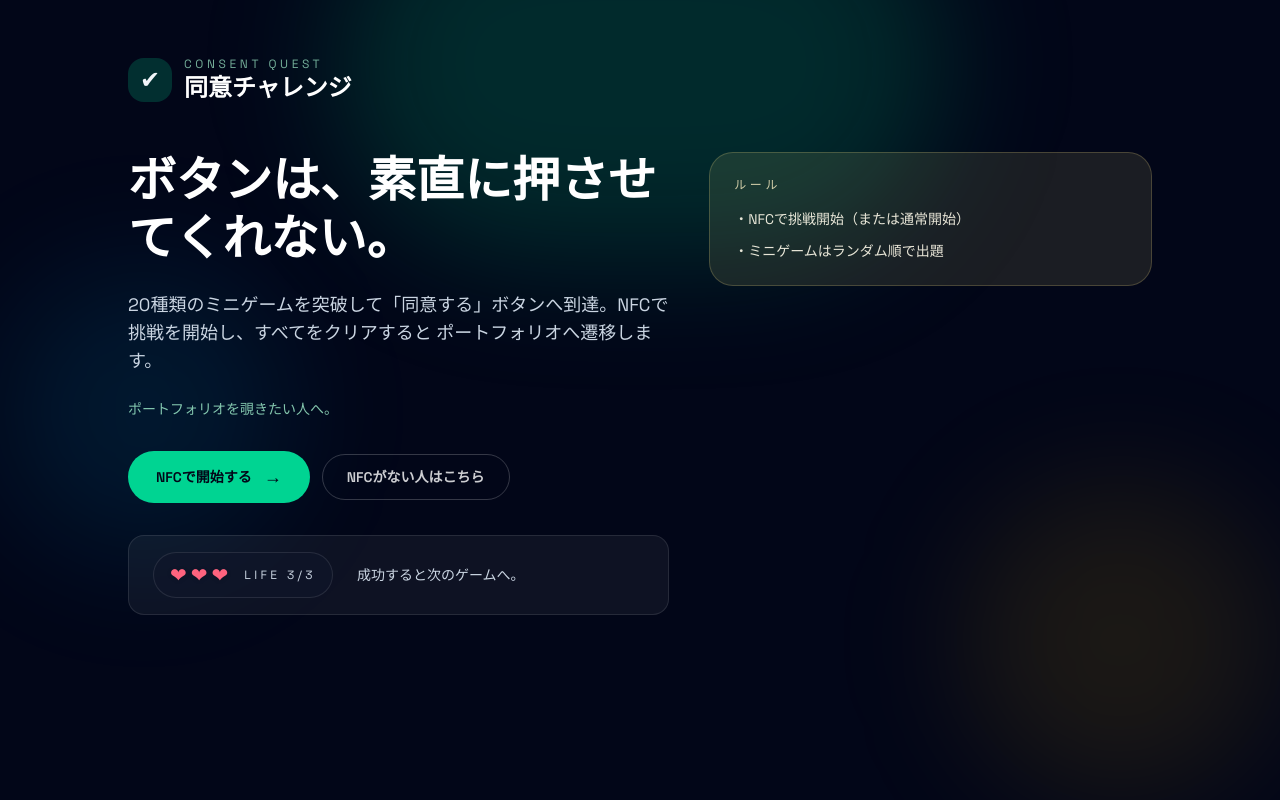
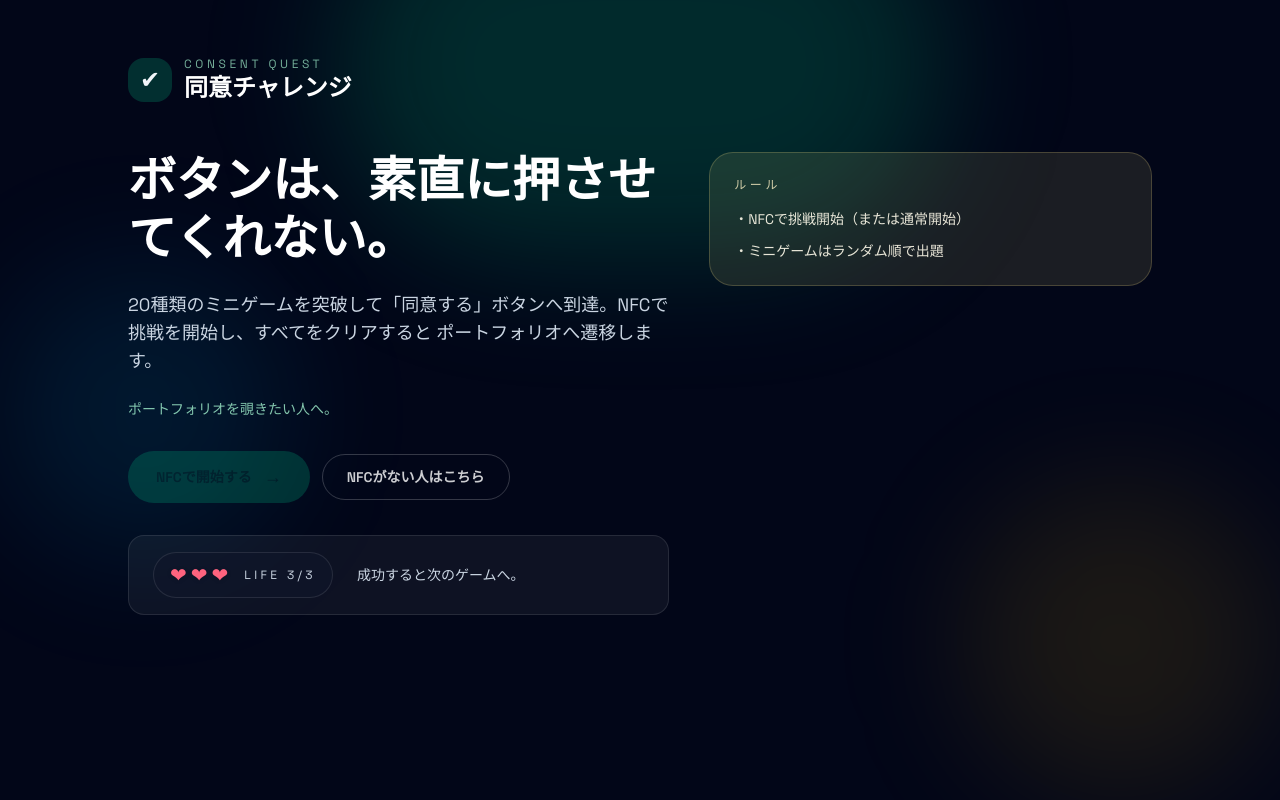
Before and after one commit to ibuki3268/try_solo_ibuki, a Next.js app: page / in a window 1280 px wide. Built offline with nearby package versions, Linux system fonts and the light colour scheme; a web font is replaced by a local one.

Commit message:
fix 作れていないNFC開始ボタンの無効化とりずむゲームの激重改善

```diff
--- a/app/components/GameManager.tsx
+++ b/app/components/GameManager.tsx
@@ -84,8 +84,8 @@ const consentArticles = [
     article: "第5条",
     title: "ゲームプレイについて",
     items: [
-      "(1) 利用者は本ゲームの難易度や結果に対し、冷静に対処します。",
-      "(2) 利用者は過度な時間投入を避け、適度な休息を心がけます。",
+      "(1) 利用者は本ゲームの難易度や結果に対し、キレてはいけません。",
+      "(2) 利用者は仕様に文句があっても暴言を吐かないこと誓います。",
       "(3) 利用者は本ゲームをプレイ中、他者の睡眠を妨害しないよう配慮します。",
       "(4) 利用者は負けて悔しい場合でも、壁を殴ることなく再挑戦を誓います。",
     ],
@@ -95,7 +95,7 @@ const consentArticles = [
     title: "個人情報の取扱いについて",
     items: [
       "(1) 利用者が個人情報を入力する場合、その情報の責任は利用者が負います。",
-      "(2) 利用者は他者の個人情報を無断で入力・共有しないと誓います。",
+      "(2) 利用者はふざけて個人情報を入力した場合自身の愚かさを悔います。",
       "(3) 利用者は本ゲーム内に入力した情報の削除要求を行うことができます。",
       "(4) 利用者は個人情報を入力する場所はないだろというツッコミをしないことを誓います。",
     ],
@@ -106,7 +106,7 @@ const consentArticles = [
     items: [
       "(1) 利用者が成績やスコアをSNSで共有する場合、その責任は利用者が負います。",
       "(2) 利用者のゲームデータは開発サーバーに保存される場合があります。",
-      "(3) 利用者はゲームデータを改ざんしないことを誓います。",
+      "(3) 利用者は保存するゲームデータなんてないだろと思いません。",
       "(4) 開発者はゲームデータの損失についての責任を負いません。",
     ],
   },
@@ -137,7 +137,7 @@ const consentArticles = [
       "(1) 利用者は不正行為（チート）を用いた場合開発者に損害賠償としてハックを支払います。",
       "(2) 本ゲームは現状のまま提供され、明示的な保証はありません。",
       "(3) 利用者が本ゲーム利用時に受けた身体的・精神的損害の責任は負いません。",
-      "(4) 利用者はこれらの条件に同意し、ゲームプレイをプレイします",
+      "(4) 利用者はこれらの条件に同意し、ゲームプレイをプレイし終えます",
     ],
   },
 ];
--- a/app/page.tsx
+++ b/app/page.tsx
@@ -39,13 +39,13 @@ export default function Home() {
             </div>
 
             <div className="flex flex-col gap-3 sm:flex-row sm:flex-wrap sm:items-center">
-              <Link
-                href="/game?mode=nfc"
-                className="group inline-flex w-full items-center justify-center gap-3 rounded-full bg-emerald-400 px-7 py-3 text-sm font-semibold text-slate-950 transition hover:-translate-y-0.5 hover:bg-emerald-300 sm:w-auto"
+              <button
+                disabled
+                className="group inline-flex w-full items-center justify-center gap-3 rounded-full bg-emerald-400/40 px-7 py-3 text-sm font-semibold text-slate-950/50 cursor-not-allowed opacity-50 sm:w-auto"
               >
                 NFCで開始する
-                <span className="text-lg transition group-hover:translate-x-1">→</span>
-              </Link>
+                <span className="text-lg">→</span>
+              </button>
               <Link
                 href="/game?mode=normal"
                 className="inline-flex w-full items-center justify-center gap-2 rounded-full border border-white/20 px-6 py-3 text-sm font-semibold text-white/80 transition hover:border-white/60 hover:text-white sm:w-auto"
```
Also changed, not shown: app/components/minigames/RhythmGame.tsx (+0 -12 lines).
